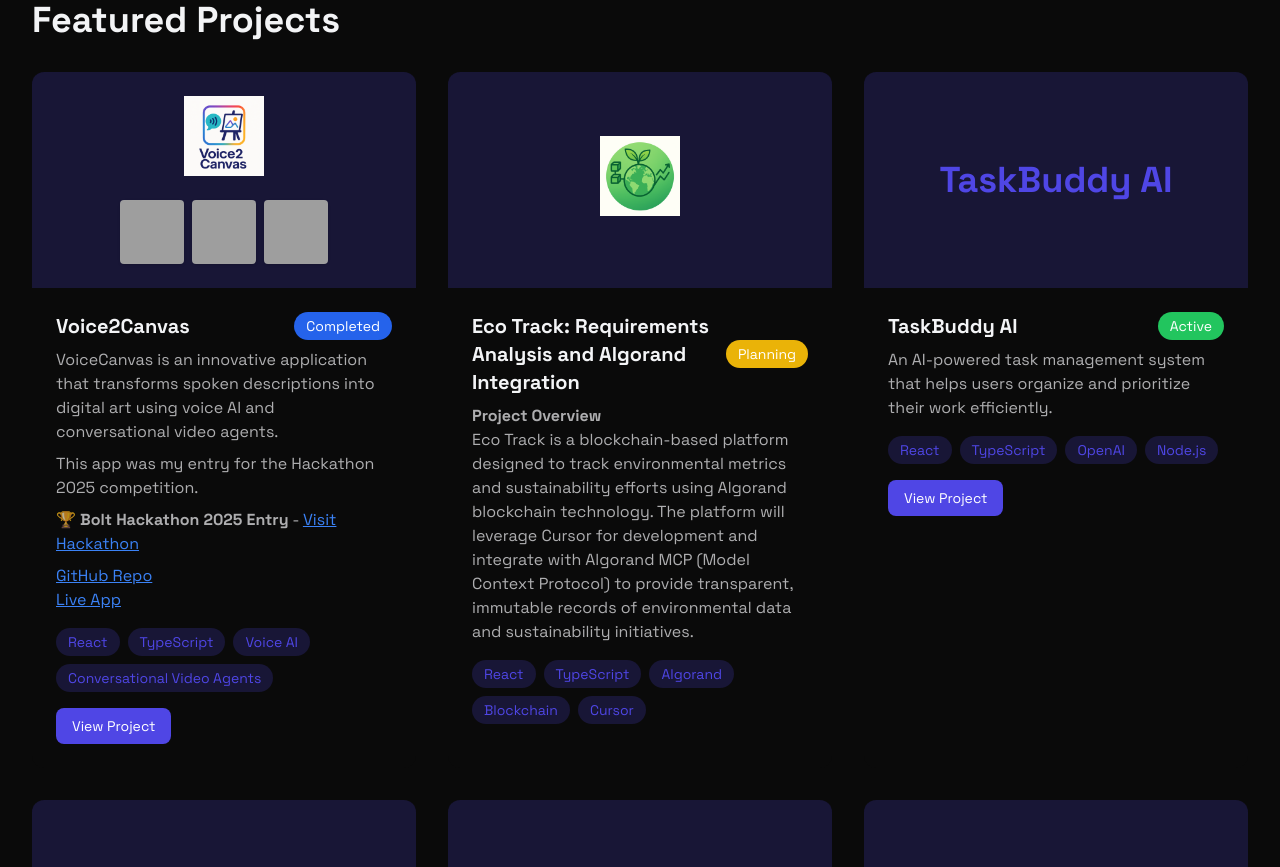
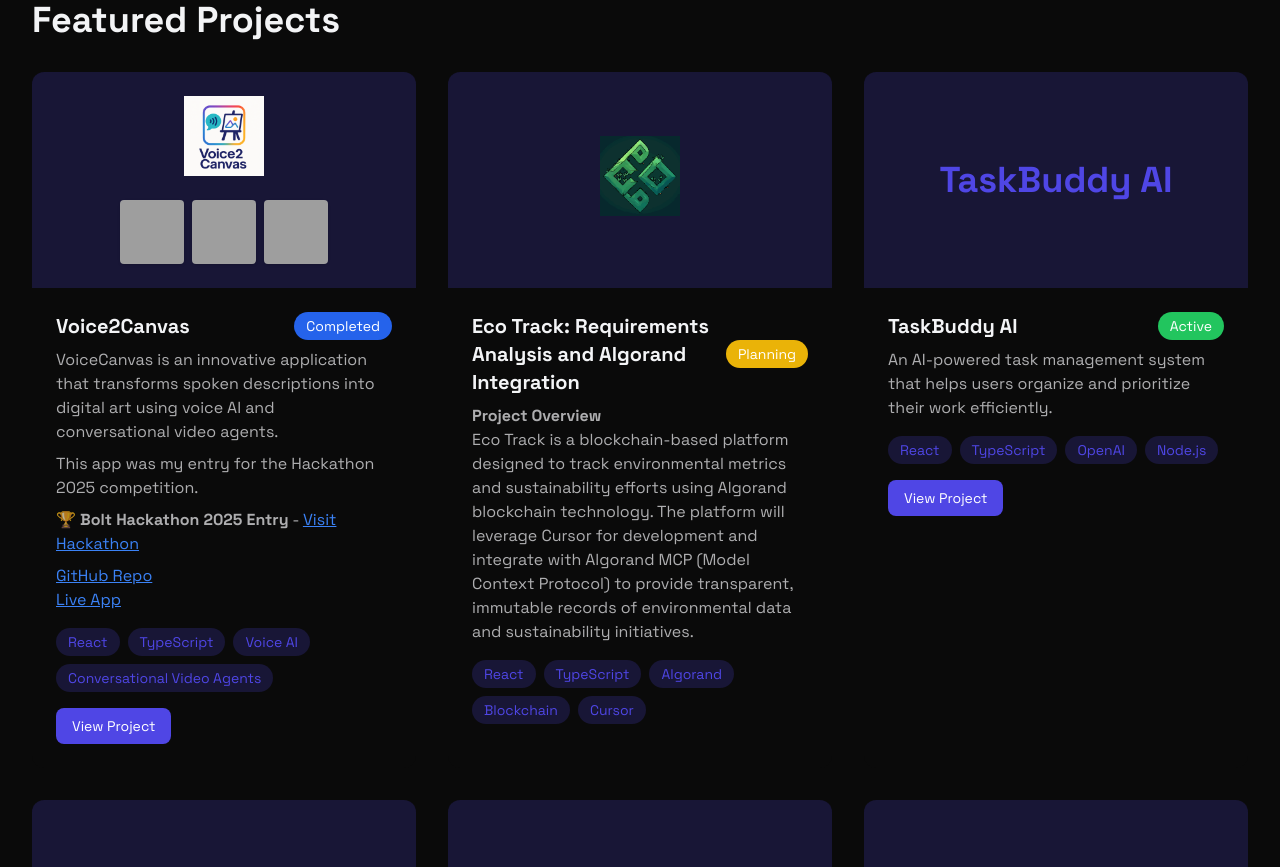
Before and after one commit to chrisnonis/christopher-nonis-website, a React (Vite) app: page / in a window 1280 px wide. Shown: the part 1460-2327 px from the top of the page. Built offline with nearby package versions, Linux system fonts and the light colour scheme; grey boxes are pictures that could not be loaded.

Commit message:
change icon

```diff
--- a/src/components/Projects.tsx
+++ b/src/components/Projects.tsx
@@ -39,7 +39,7 @@
     technologies: ['React', 'TypeScript', 'Algorand', 'Blockchain', 'Cursor'],
     status: 'Planning',
     statusColor: 'bg-yellow-500',
-    icon: '/assets/eco-track-icon.png',
+    icon: '/assets/eco-track-icon.jpeg',
     examples: [],
   },
   {
```
Also changed, not shown: public/assets/eco-track-icon.jpeg (added).
